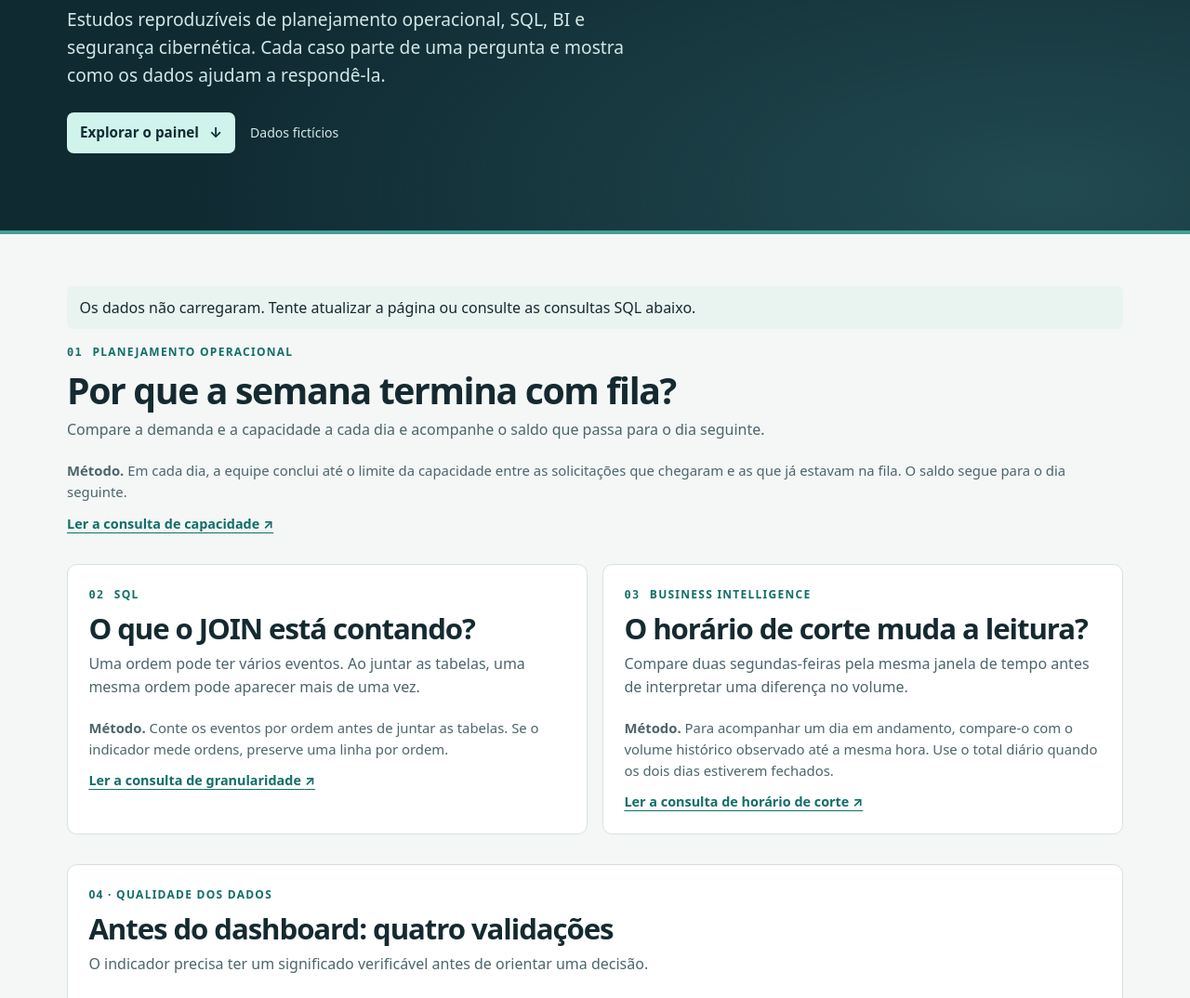
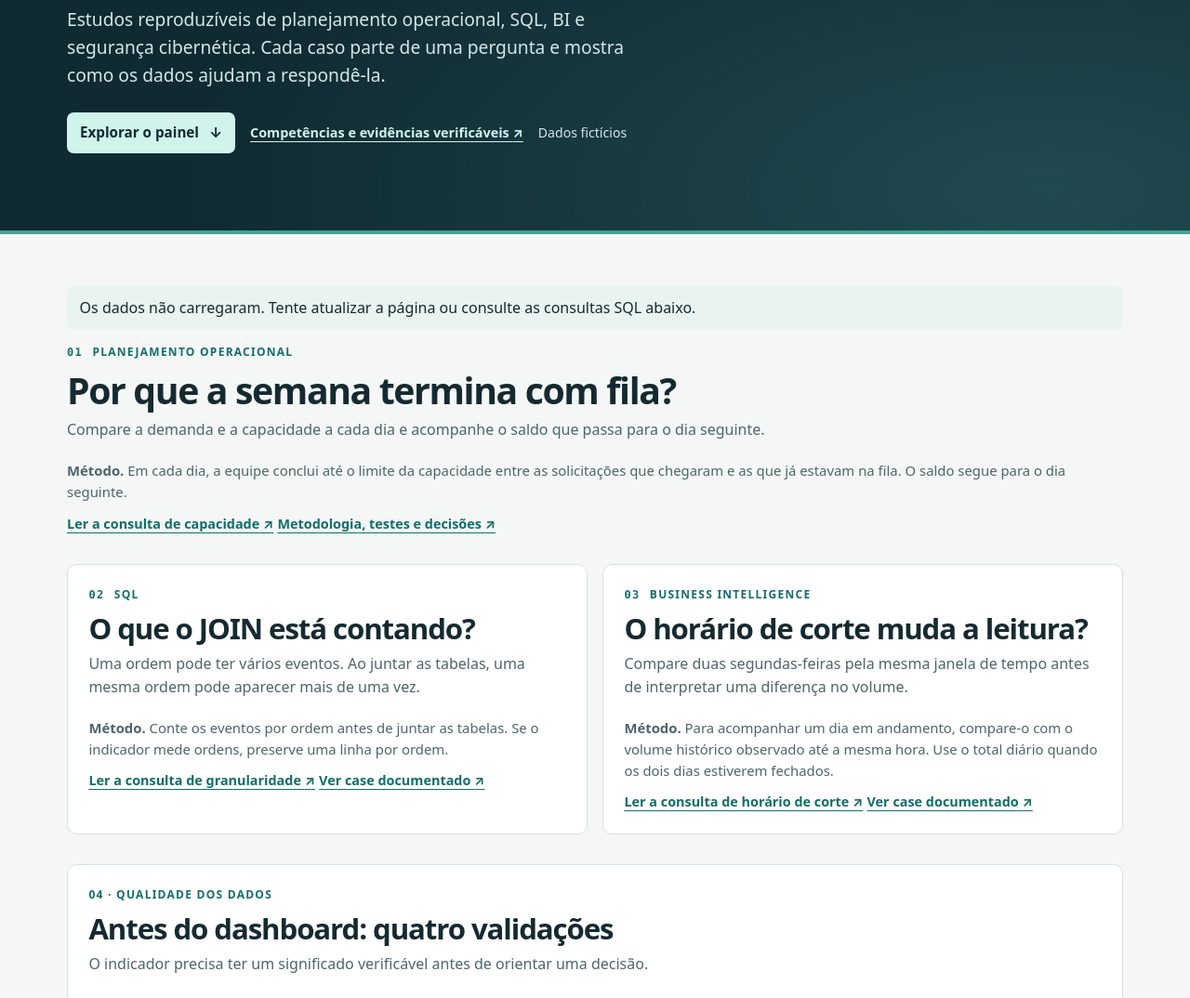
Before and after one commit to russoaugusto/portfolio-dados-operacionais, a plain HTML site: page site/index.html in a window 1280 px wide. Shown: the part 360-1434 px from the top of the page at 93% size. Drawn offline with Linux system fonts and the light colour scheme; no server answers.

Commit message:
Vincula evidências e documentação no site: site/index.html

```diff
--- a/site/index.html
+++ b/site/index.html
@@ -32,6 +32,7 @@
         <p class="hero-summary">Estudos reproduzíveis de planejamento operacional, SQL, BI e segurança cibernética. Cada caso parte de uma pergunta e mostra como os dados ajudam a respondê-la.</p>
         <div class="hero-actions">
           <a class="primary-link" href="#capacidade">Explorar o painel <span aria-hidden="true">↓</span></a>
+          <a class="code-link" style="color:#d0f3eb;margin-top:0" href="https://github.com/russoaugusto/portfolio-dados-operacionais/blob/main/docs/competencias.md">Competências e evidências verificáveis <span aria-hidden="true">↗</span></a>
           <span class="synthetic">Dados fictícios</span>
         </div>
       </div>
@@ -78,6 +79,7 @@
         </div>
         <p class="method"><strong>Método.</strong> Em cada dia, a equipe conclui até o limite da capacidade entre as solicitações que chegaram e as que já estavam na fila. O saldo segue para o dia seguinte.</p>
         <a class="code-link" href="https://github.com/russoaugusto/portfolio-dados-operacionais/blob/main/sql/capacidade.sql">Ler a consulta de capacidade <span aria-hidden="true">↗</span></a>
+        <a class="code-link" href="https://github.com/russoaugusto/portfolio-dados-operacionais/blob/main/docs/cases/capacidade.md">Metodologia, testes e decisões <span aria-hidden="true">↗</span></a>
       </section>
 
       <div class="case-grid">
@@ -99,6 +101,7 @@
           </div>
           <p class="method"><strong>Método.</strong> Conte os eventos por ordem antes de juntar as tabelas. Se o indicador mede ordens, preserve uma linha por ordem.</p>
           <a class="code-link" href="https://github.com/russoaugusto/portfolio-dados-operacionais/blob/main/sql/granularidade.sql">Ler a consulta de granularidade <span aria-hidden="true">↗</span></a>
+          <a class="code-link" href="https://github.com/russoaugusto/portfolio-dados-operacionais/blob/main/docs/cases/granularidade.md">Ver case documentado <span aria-hidden="true">↗</span></a>
         </section>
 
         <section class="case case-card" id="bi" aria-labelledby="bi-titulo">
@@ -119,6 +122,7 @@
           </div>
           <p class="method"><strong>Método.</strong> Para acompanhar um dia em andamento, compare-o com o volume histórico observado até a mesma hora. Use o total diário quando os dois dias estiverem fechados.</p>
           <a class="code-link" href="https://github.com/russoaugusto/portfolio-dados-operacionais/blob/main/sql/horario-de-corte.sql">Ler a consulta de horário de corte <span aria-hidden="true">↗</span></a>
+          <a class="code-link" href="https://github.com/russoaugusto/portfolio-dados-operacionais/blob/main/docs/cases/horario-de-corte.md">Ver case documentado <span aria-hidden="true">↗</span></a>
         </section>
       </div>
       <section class="case case-card validation-section" id="validacoes" aria-labelledby="validacoes-titulo">
```
